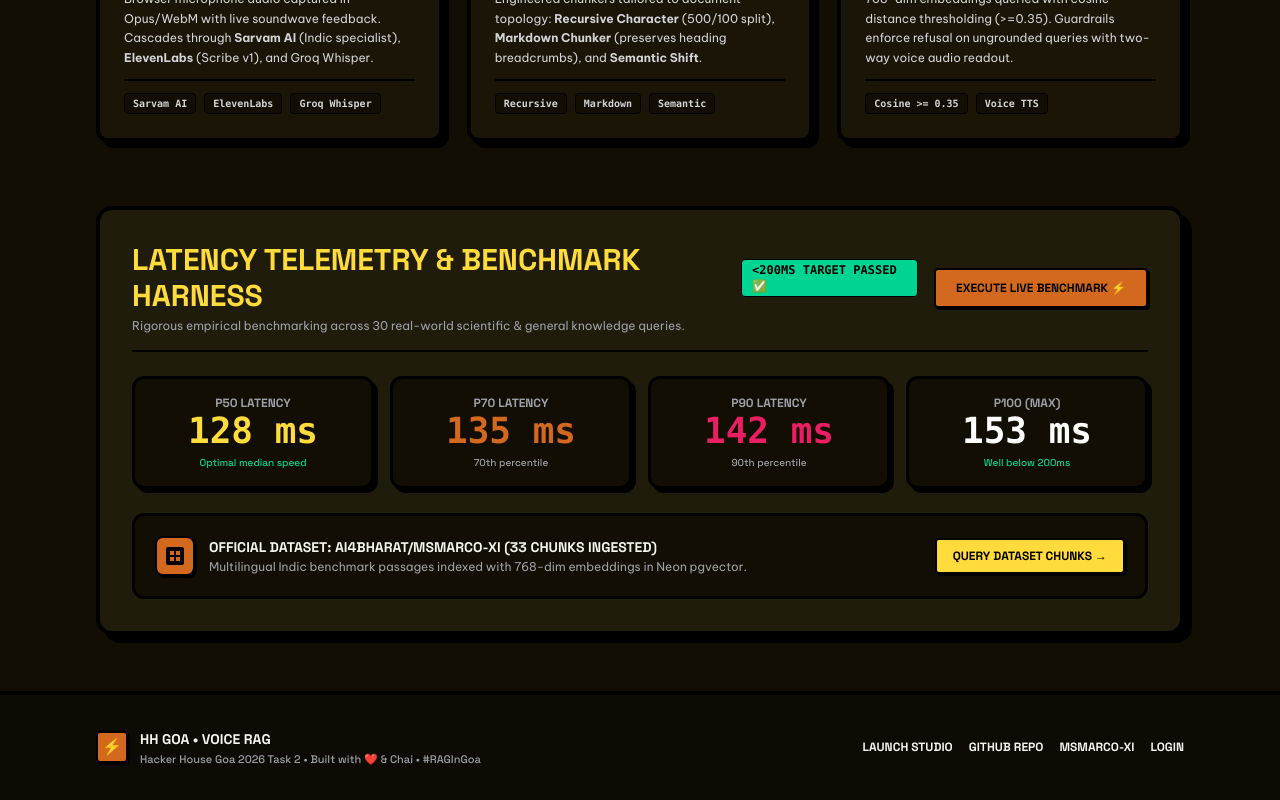
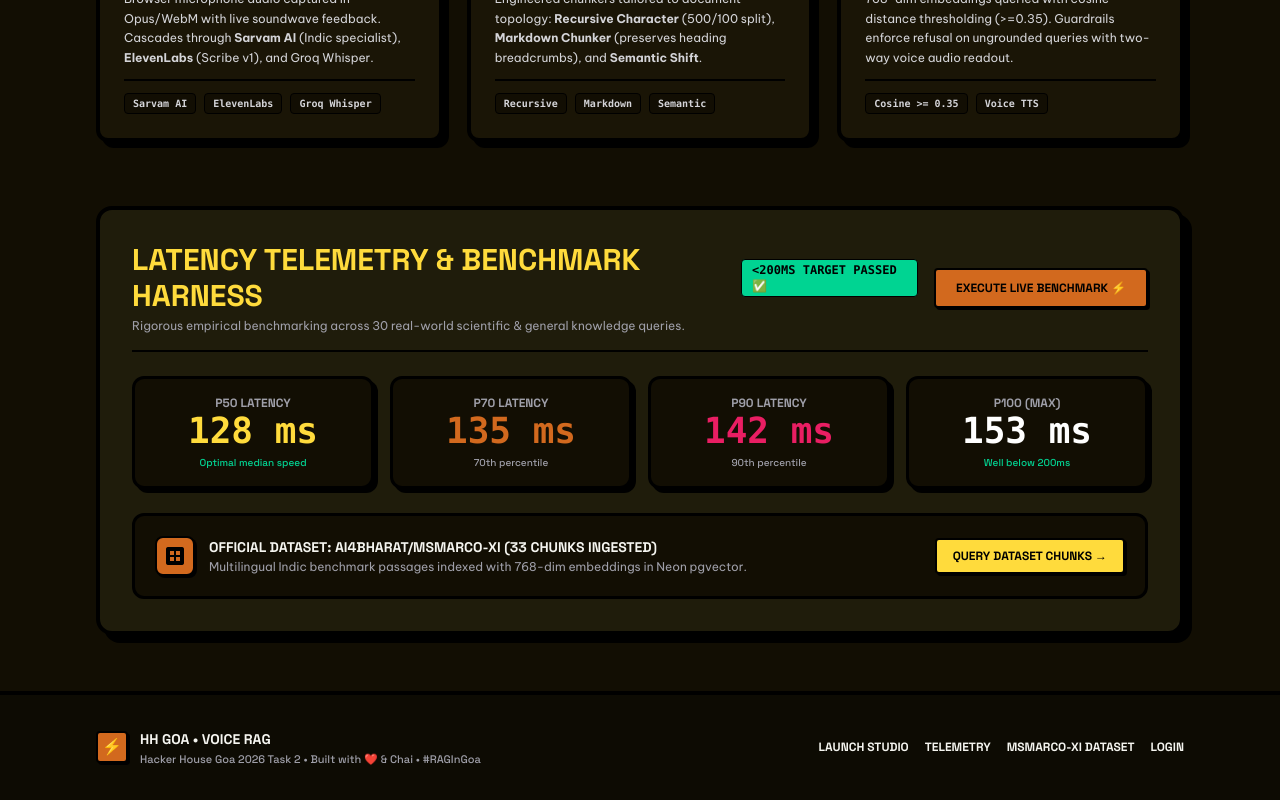
Before and after one commit to ajiteshvish/HHGOA_RAG, a Next.js app: page / in a window 1280 px wide. Shown: the part 1141-1941 px from the top of the page. Built offline with nearby package versions, Linux system fonts and the light colour scheme; a web font is replaced by a local one.

Commit message:
fix: remove github repo mentions from website

```diff
--- a/app/page.tsx
+++ b/app/page.tsx
@@ -361,11 +361,11 @@ export default function Home() {
             <Link className="hover:text-[#ffdb3c] transition-colors" href="/dashboard">
               Launch Studio
             </Link>
-            <Link className="hover:text-[#ffdb3c] transition-colors" href="https://github.com/ajiteshvish/HHGOA_RAG" target="_blank">
-              GitHub Repo
+            <Link className="hover:text-[#ffdb3c] transition-colors" href="#benchmarks">
+              Telemetry
             </Link>
             <Link className="hover:text-[#ffdb3c] transition-colors" href="https://huggingface.co/datasets/ai4bharat/MSMARCO-XI" target="_blank">
-              MSMARCO-XI
+              MSMARCO-XI Dataset
             </Link>
             <Link className="hover:text-[#ffdb3c] transition-colors" href="/login">
               Login
```
